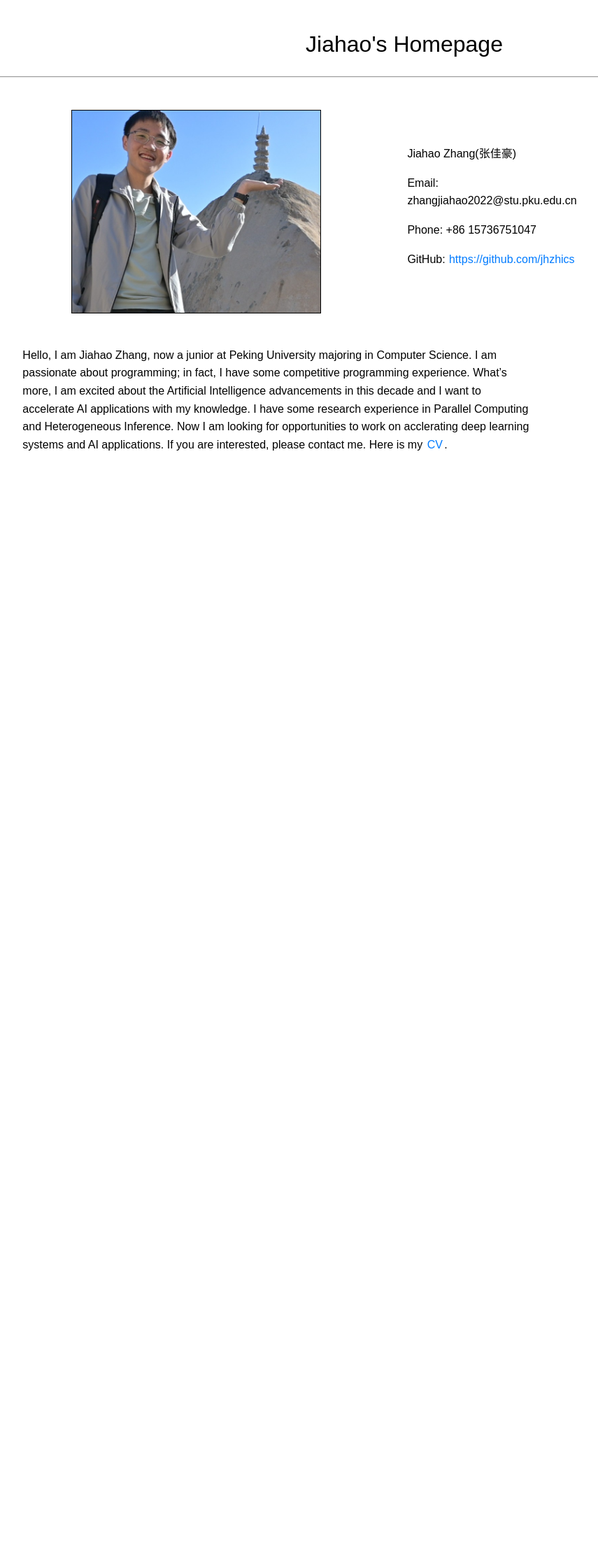
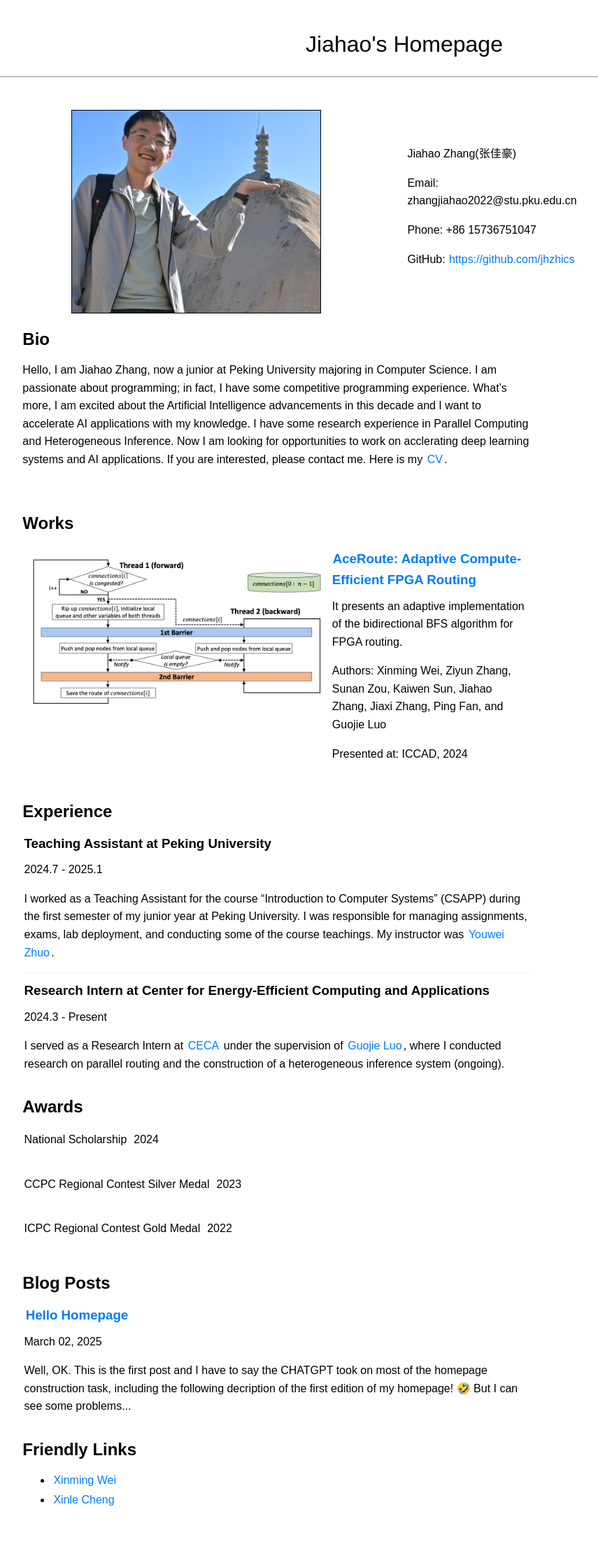
Before and after one commit to jhzhics/jhzhics.github.io, a Jekyll site: the page built from index.html, in a window 1280 px wide. Shown: the whole page at 70% size, without its empty margins (62-917 px from the left). Built offline with Jekyll 4.4.1, drawn with Linux system fonts in a browser that asks for light colours; before the commit the page ends 900 px from its top, so only the background shows below that.

Commit message:
feat: add the other 5 parts in the home page

```diff
--- /dev/null
+++ b/_blog_posts/25.3.2 hello homepage.md
@@ -0,0 +1,46 @@
+---
+layout: default
+title: "Hello Homepage"
+date: 2025-3-2
+---
+Well, OK. This is the first post and I have to say the **CHATGPT** took on most of the homepage construction task, including the following decription of the first edition of my homepage! 🤣 But I can see some problems in its description, just let it be like this. 🫡 to CHATGPT.
+
+Hello Web World! Today, we're diving into the basics of constructing a simple yet dynamic homepage using Jekyll, focusing on four key sections: Works, Experience, Awards, and Blog Posts. Here's a brief overview of how to set up and configure each section in your home.html.
+
+1. Works
+This section displays a list of projects or works. The attributes typically include:
+
+Title: The name of the project.
+Date: When the project was completed or released.
+Description: A brief summary of the project.
+2. Experience
+Here, you list your professional experiences. Common attributes are:
+
+Title: Job title or role.
+Location: Where you worked.
+Date Start and Date End: The duration of your employment.
+Details: A brief description of your responsibilities and achievements.
+3. Awards
+This section showcases any recognitions or awards you've received. Attributes include:
+
+Title: The name of the award.
+Organization: The entity that awarded it.
+Receive Date: When you received the award.
+4. Blog Posts
+This is a list of recent blog entries. Attributes for each post might be:
+
+Title: The title of the blog post.
+Date: The publication date.
+Summary: A short summary or teaser of the blog content.
+Construction Process
+To construct home.html with these sections in Jekyll:
+
+Define Collections: In _config.yml, define each collection (works, experience, awards, blog_posts) to manage their respective data.
+
+Create Content Files: Populate each collection with markdown files containing the necessary metadata and content.
+
+Develop the Layout: Use HTML and Liquid templating in home.html to iterate over each collection and display its items.
+
+Style the Page: Apply CSS to style the layout, ensuring that each section is visually distinct and appealing.
+
+This setup allows you to maintain a clean and organized homepage where updates to your works, experiences, awards, or blog posts are automatically reflected on your site through Jekyll's build process.
--- a/_config.yml
+++ b/_config.yml
@@ -11,3 +11,15 @@ name: Jiahao Zhang(张佳豪)
 email: zhangjiahao2022@stu.pku.edu.cn
 github: https://github.com/jhzhics
 phone: +86 15736751047
+
+collections:
+  experience:
+    output: true
+  publications:
+    output: true
+  awards:
+    output: true
+  works:
+    output: true
+  blog_posts:
+    output: true
--- /dev/null
+++ b/_data/friendly_links.yml
@@ -0,0 +1,5 @@
+- title: "Xinming Wei"
+  url: "https://xmwei.com"
+
+- title: "Xinle Cheng"
+  url: https://ada-cheng.github.io/
--- a/_layouts/home.html
+++ b/_layouts/home.html
@@ -22,10 +22,123 @@ layout: default
 </div>
 
 
-
-<br>
-<div class="description">
-
+<div class="block">
+    <h2>Bio</h2>
     {% capture description_content %}{% include_relative {{ site.description }} %}{% endcapture %}
     {{ description_content | markdownify }}
 </div>
+
+<br>
+<div class="block">
+    <h2>Works</h2>
+    {% if site.works %}
+        {% assign sorted_works = site.works | sort: 'date' | reverse %}
+        {% for work in sorted_works %}
+        <div class="work-item">
+            <div class="work-entry">
+                {% if work.image_url %}
+                    <img src="{{ work.image_url | relative_url }}" alt="Image for {{ work.title }}" class="work-image">
+                {% endif %}
+                <div class="work-text">
+                    <h3>
+                        {% if work.file_url %}
+                            <a href="{{ work.file_url | relative_url }}" title="Download or view {{ work.title }}">{{ work.title }}</a>
+                        {% else %}
+                            {{ work.title }}
+                        {% endif %}
+                    </h3>
+                    <p class="work-description">{{ work.description }}</p>
+                    {% if work.authors %}
+                        <p class="work-authors">Authors: {{ work.authors }}</p>
+                    {% endif %}
+                    {% if work.conference %}
+                        <p class="work-conference">Presented at: {{ work.conference }}</p>
+                    {% endif %}
+                </div>
+            </div>
+        </div>
+        {% endfor %}
+    {% else %}
+        <p>No works to display.</p>
+    {% endif %}
+</div>
+
+
+
+
+<div class="block">
+    <h2>Experience</h2>
+    {% if site.experience %}
+        {% assign sorted_experience = site.experience | sort: 'date_start' | reverse %}
+        {% for experience in sorted_experience %}
+        <div class="item">
+            <h3>{{ experience.title }} at {{ experience.location }}</h3>
+            <p>{{ experience.date_start }} - {{ experience.date_end }}</p>
+            <p>{{ experience.content | markdownify }}</p>
+        </div>
+        {% endfor %}
+    {% else %}
+        <p>No experiences to display.</p>
+    {% endif %}
+</div>
+
+<div class="block">
+    <h2>Awards</h2>
+    {% if site.awards %}
+        {% assign sorted_awards = site.awards | sort: 'receive_date' | reverse %}
+        {% for award in sorted_awards %}
+        <div class="item_compact" style="margin-bottom: 20px;">
+            <div style="display: flex; align-items: baseline; flex-wrap: wrap;">
+                {% if award.title %}
+                    {% if award.certificate_url %}
+                        <a href="{{ award.certificate_url }}" target="_blank">{{ award.title }}</a>
+                    {% else %}
+                        {{ award.title }}
+                    {% endif %}
+                {% endif %}
+                {% if award.receive_date %}
+                    <p style="margin-left: 10px;">{{ award.receive_date }}</p>
+                {% endif %}
+                {% if award.organization %}
+                    <p style="margin-left: 10px;">{{ award.organization }}</p>
+                {% endif %}
+            </div>
+            {% if award.content %}
+                <p>{{ award.content | markdownify }}</p>
+            {% endif %}
+        </div>
+        {% endfor %}
+    {% else %}
+        <p>No awards to display.</p>
+    {% endif %}
+</div>
+
+<div class="block">
+    <h2>Blog Posts</h2>
+    {% if site.blog_posts %}
+        {% assign sorted_posts = site.blog_posts | sort: 'date' | reverse %}
+        {% for post in sorted_posts %}
+        <div class="item">
+            <h3><a href="{{ post.url | relative_url }}">{{ post.title }}</a></h3>
+            <p>{{ post.date | date: "%B %d, %Y" }}</p>
+            <p>{{ post.content | strip_html | truncatewords: 40, "" }}...</p>
+        </div>
+        {% endfor %}
+    {% else %}
+        <p>No blog posts to display.</p>
+    {% endif %}
+</div>
+
+
+<div class="block">
+    <h2>Friendly Links</h2>
+    <ul>
+      {% if site.data.friendly_links %}
+        {% for link in site.data.friendly_links %}
+          <li><a href="{{ link.url }}" target="_blank">{{ link.title }}</a></li>
+        {% endfor %}
+      {% else %}
+        <p>No friendly links to display.</p>
+      {% endif %}
+    </ul>
+</div>
--- /dev/null
+++ b/_works/2024.fpga_routing.md
@@ -0,0 +1,9 @@
+---
+title: "AceRoute: Adaptive Compute-Efficient FPGA Routing"
+date: 2024-10-1
+description: "It presents an adaptive implementation of the bidirectional BFS algorithm for FPGA routing."
+file_url: /assets/2024.fpga_routing/2024aceroute.pdf
+image_url: assets/works/2024.fpga_routing/aceroute.gif
+authors: "Xinming Wei, Ziyun Zhang, Sunan Zou, Kaiwen Sun, Jiahao Zhang, Jiaxi Zhang, Ping Fan, and Guojie Luo"
+conference: "ICCAD, 2024"
+---
--- a/assets/home/style.css
+++ b/assets/home/style.css
@@ -18,15 +18,51 @@
     margin-left: 10%;
 }
 
-.description {
-    max-width: 60%;
-    margin-left: 5%;
-    margin-right: auto;
-}
-
 .hometitle {
     font-size: 32px; /* Makes the font size larger */
     text-align: center; /* Centers the text horizontally */
     margin-top: 10px; /* Adds space at the top */
     margin-bottom: 20px; /* Adds space at the bottom */
 }
+
+.block {
+    max-width: 60%;
+    margin-left: 5%;
+    margin-right: auto;
+    margin-bottom: 30px;
+}
+
+.item {
+    margin-top: 10px;
+    border-bottom: 1px solid #eee;
+}
+
+.item_compact {
+    margin-top: 0px;
+}
+
+
+.item:last-child {
+    border-bottom: none;
+}
+
+.work-item {
+    display: flex;
+    align-items: center;
+    margin-bottom: 20px;
+}
+
+.work-entry {
+    display: flex;
+    align-items: flex-start;
+    width: 100%;
+}
+
+.work-image {
+    width: 60%;
+}
+
+.work-text {
+    font-size: 100%;
+    flex: 1;
+}
```
Also changed, not shown: _awards/2022.ICPC.md (added, +6 -0 lines), _awards/2023.CCPC.md (added, +6 -0 lines), _awards/2024.NationalScholarship.md (added, +6 -0 lines), _experience/2024.CECA.md (added, +9 -0 lines), _experience/2024.ICS.md (added, +8 -0 lines), assets/works/2024.fpga_routing/aceroute.gif (added), 1 other file.
